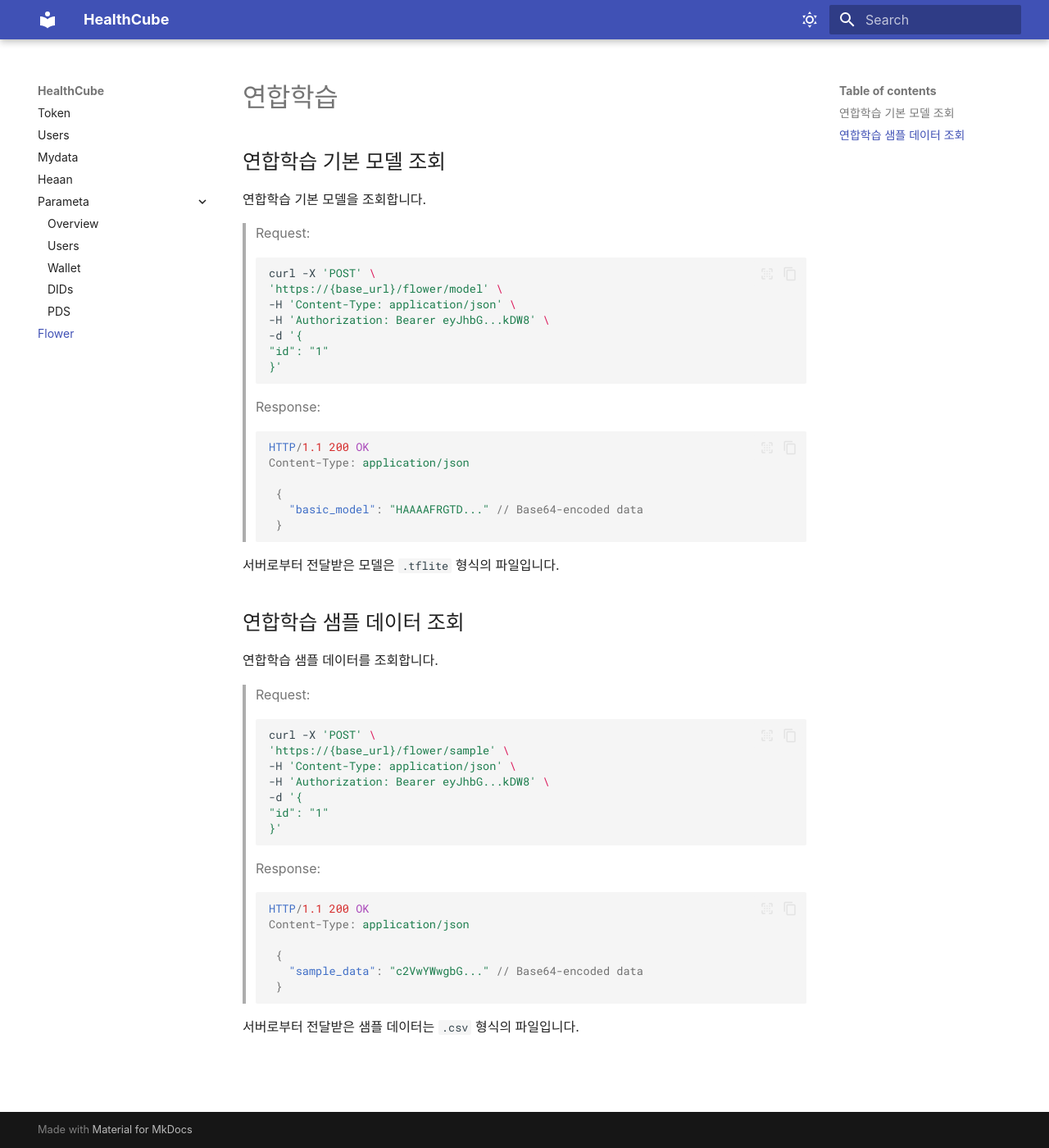
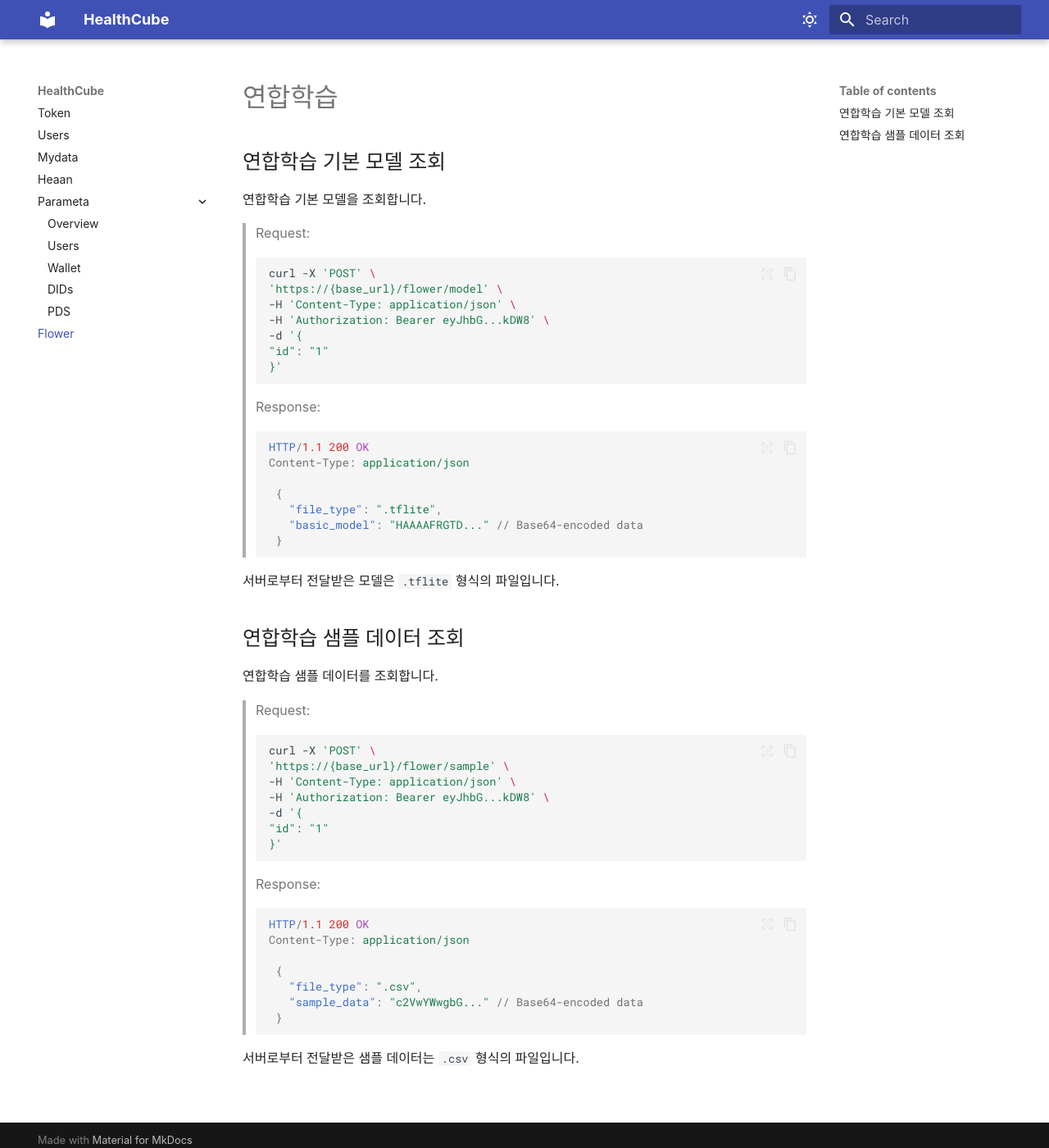
Before and after one commit to dongdongjae/healthcube-docs, an MkDocs documentation site: the page built from docs/flower.md, in a window 1280 px wide and 1400 px high. Shown: the whole window at 82% size. Built offline with MkDocs 1.6.1 and Material for MkDocs 9.7.7, drawn with Linux system fonts in a browser that asks for light colours.

Commit message:
update: flower.md

```diff
--- a/docs/flower.md
+++ b/docs/flower.md
@@ -23,6 +23,7 @@
 > Content-Type: application/json
 >
 >  {
+>    "file_type": ".tflite",
 >    "basic_model": "HAAAAFRGTD..." // Base64-encoded data
 >  }
 >
@@ -53,6 +54,7 @@
 > Content-Type: application/json
 >
 >  {
+>    "file_type": ".csv",
 >    "sample_data": "c2VwYWwgbG..." // Base64-encoded data
 >  }
 >
```
